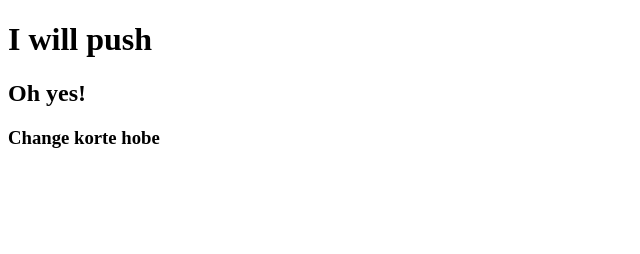
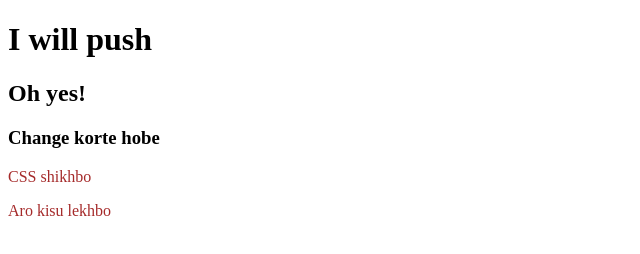
Before and after one commit to partha6459/MY-first-repo, a plain HTML site: page index.html in a window 1280 px wide. Shown: the whole page, without its empty margins (0-640 px from the left). Drawn offline with Linux system fonts and the light colour scheme.

Commit message:
added paragraph

```diff
--- a/index.html
+++ b/index.html
@@ -4,10 +4,13 @@
     <meta charset="UTF-8">
     <meta name="viewport" content="width=device-width, initial-scale=1.0">
     <title>My first github repo</title>
+    <link rel="stylesheet" href="style.css">
 </head>
 <body>
     <h1>I will push</h1>
     <h2>Oh yes!</h2>
     <h3>Change korte hobe</h3>
+    <p>CSS shikhbo</p>
+    <p>Aro kisu lekhbo</p>
 </body>
 </html>
--- /dev/null
+++ b/style.css
@@ -0,0 +1,3 @@
+p{
+    color: brown;
+}
```
